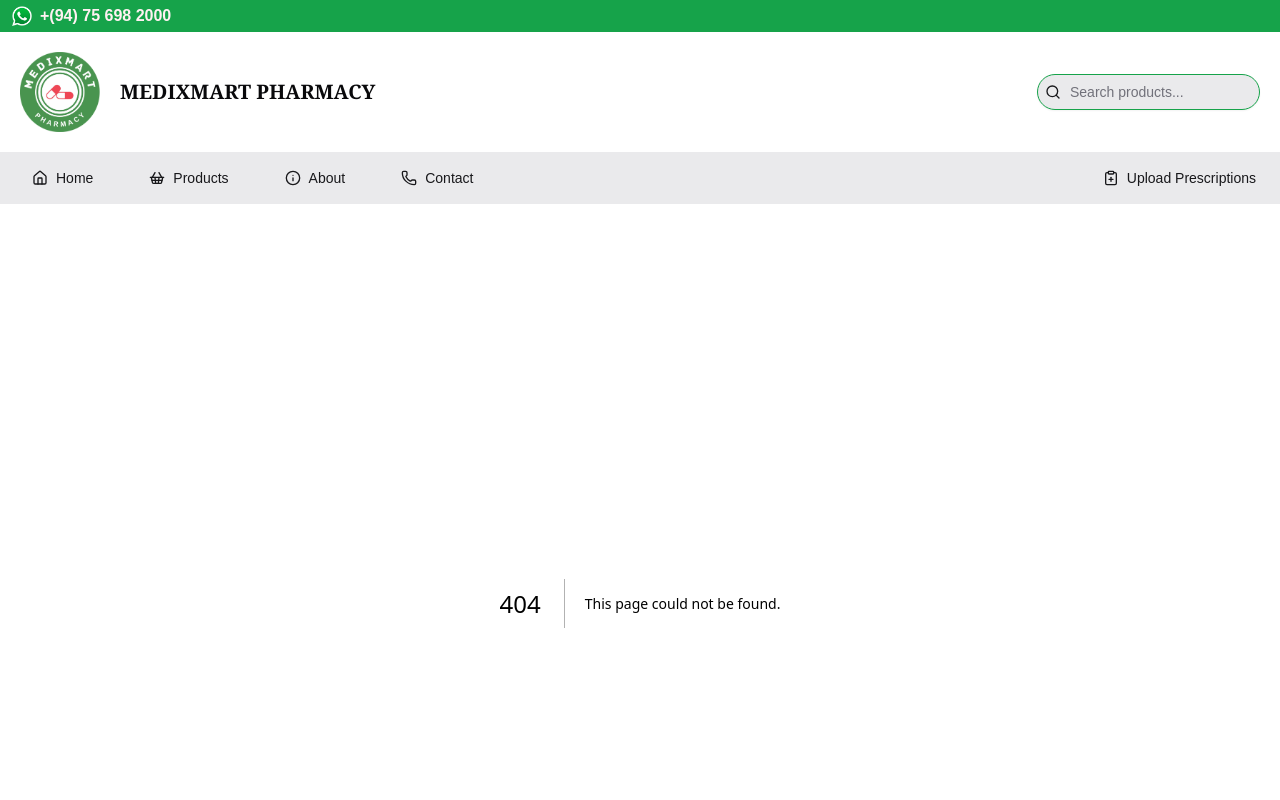
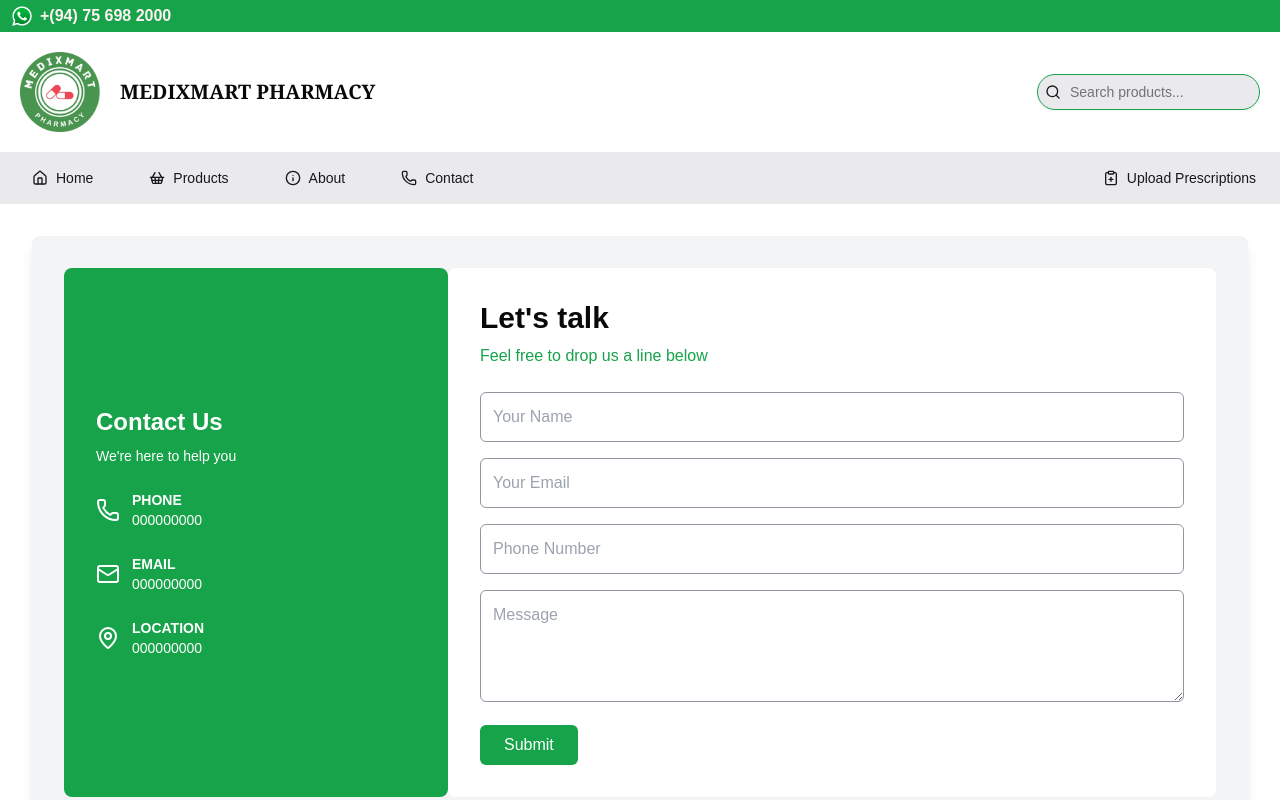
Before and after one commit to gnjayasekara/medixmart-pharmacy, a Next.js app in the folder frontend/: page /contact in a window 1280 px wide. Before the commit this address had no page. Shown: the top 800 px of the page. Built offline with nearby package versions, Linux system fonts and the light colour scheme.

Commit message:
contact page

```diff
--- /dev/null
+++ b/frontend/app/contact/page.tsx
@@ -0,0 +1,8 @@
+import Contact from "@/components/ui/contact";
+export default function ContactPage() {
+  return (
+    <div className="container mx-auto p-8">
+      <Contact /> {}
+    </div>
+  );
+}
--- /dev/null
+++ b/frontend/components/ui/contact.tsx
@@ -0,0 +1,58 @@
+import React from "react";
+import { Phone, Mail, MapPin } from "lucide-react";
+
+const Contact = () => {
+  return (
+    <div className="flex flex-col md:flex-row bg-gray-100 p-8 rounded-lg shadow-lg">
+      {}
+      <div className="bg-green-600 text-white p-8 md:w-1/3 rounded-lg flex flex-col justify-center">
+        <h2 className="text-2xl font-bold mb-2">Contact Us</h2>
+        <p className="text-sm mb-6">We're here to help you</p>
+
+        <div className="space-y-6">
+          <div className="flex items-center space-x-3">
+            <Phone className="text-white" size={24} />
+            <div>
+              <p className="text-sm font-semibold">PHONE</p>
+              <p className="text-sm">000000000</p>
+            </div>
+          </div>
+
+          <div className="flex items-center space-x-3">
+            <Mail className="text-white" size={24} />
+            <div>
+              <p className="text-sm font-semibold">EMAIL</p>
+              <p className="text-sm">000000000</p>
+            </div>
+          </div>
+
+          <div className="flex items-center space-x-3">
+            <MapPin className="text-white" size={24} />
+            <div>
+              <p className="text-sm font-semibold">LOCATION</p>
+              <p className="text-sm">000000000</p>
+            </div>
+          </div>
+        </div>
+      </div>
+
+      {}
+      <div className="p-8 md:w-2/3 bg-white rounded-lg">
+        <h2 className="text-3xl font-bold mb-2">Let's talk</h2>
+        <p className="text-green-600 mb-6">Feel free to drop us a line below</p>
+
+        <form className="space-y-4">
+          <input type="text" placeholder="Your Name" className="w-full p-3 border rounded-md" />
+          <input type="email" placeholder="Your Email" className="w-full p-3 border rounded-md" />
+          <input type="text" placeholder="Phone Number" className="w-full p-3 border rounded-md" />
+          <textarea placeholder="Message" className="w-full p-3 border rounded-md h-28"></textarea>
+          <button type="submit" className="bg-green-600 text-white px-6 py-2 rounded-md hover:bg-green-700">
+            Submit
+          </button>
+        </form>
+      </div>
+    </div>
+  );
+};
+
+export default Contact;
```
